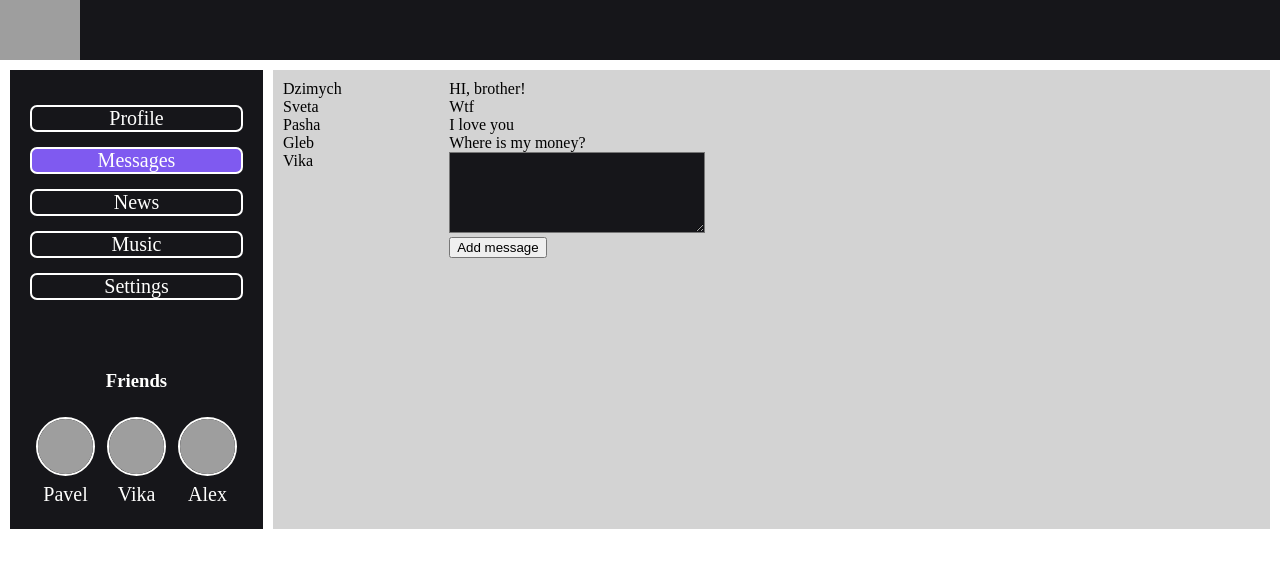
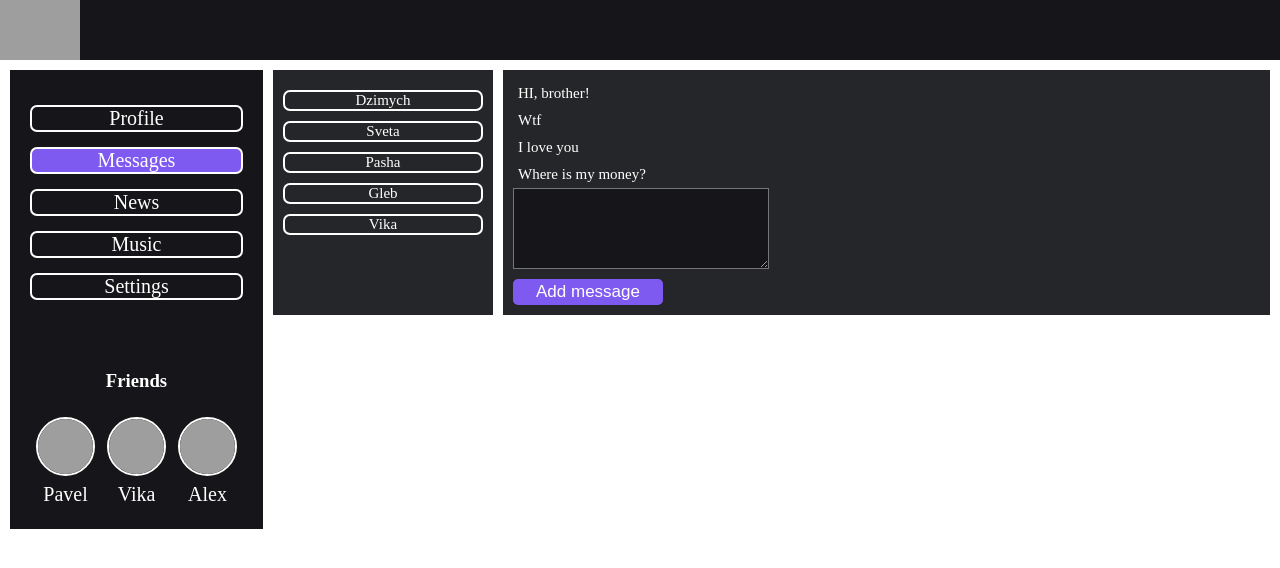
Before and after one commit to SergGrey1992/Social_networc, a React (Create React App) app: page /dialogs in a window 1280 px wide. Shown: the top 568 px of the page. Built offline with nearby package versions, Linux system fonts and the light colour scheme; grey boxes are pictures that could not be loaded.

Commit message:
style profile page

```diff
--- a/src/App.css
+++ b/src/App.css
@@ -13,6 +13,5 @@
 
 .app_wrapper_content {
     grid-area: content;
-    background-color: lightgrey;
     margin-right: 10px;
 }
--- /dev/null
+++ b/src/Components/Dialogs/DialogItem/DialogItem.module.css
@@ -0,0 +1,31 @@
+.wrapperName {
+    display: flex;
+    flex-direction: column;
+    min-width: 200px;
+    text-align: center;
+    background-color: #242629;
+    margin-top: 5px;
+    border-radius: 5px;
+}
+
+.wrapperName a {
+    color: #fffffe;
+    text-decoration: none;
+    border: 2px solid white;
+    margin-top: 5px;
+    display: block;
+    text-align: center;
+    font-size: 15px;
+    border-radius: 7px;
+}
+
+.wrapperName a.activeLink {
+    color: #fffffe;
+    background-color: #7f5af0;
+    border: 2px solid white;
+    font-family: "Lucida Calligraphy", serif;
+}
+
+.wrapperName a:hover {
+    background-color: #a680f0;
+}
--- a/src/Components/Dialogs/DialogItem/DialogItem.tsx
+++ b/src/Components/Dialogs/DialogItem/DialogItem.tsx
@@ -1,18 +1,19 @@
 import React from "react";
-import style from './../Dialogs.module.css';
 import {NavLink} from "react-router-dom";
+import style from "./DialogItem.module.css"
 
-
-type DialogItemPropsType={
-    name:string
-    id:number
+type DialogItemPropsType = {
+  name: string
+  id: number
 }
 
 
 const DialogItem = (props: DialogItemPropsType) => {
-    return <div className={style.dialog}>
-        <NavLink to={"/dialogs/" + props.id}>{props.name}</NavLink>
+  return (
+    <div className={style.wrapperName}>
+      <NavLink activeClassName={style.activeLink}  to={"/dialogs/" + props.id}>{props.name}</NavLink>
     </div>
+  )
 }
 
 export default DialogItem
--- a/src/Components/Dialogs/Dialogs.module.css
+++ b/src/Components/Dialogs/Dialogs.module.css
@@ -5,7 +5,8 @@
 
 .dialogItems {
     padding: 10px;
-
+    background-color: #242629;
+    border-right: 10px solid white;
 }
 
 .dialogItems .active {
@@ -20,8 +21,28 @@
 
 .messages {
     padding: 10px;
+    background-color: #242629;
 }
 
 .message {
+    color: #fffffe;
+    padding: 5px;
+    font-size: 15px;
+}
+.wrapperTextForm {
+    display: flex;
+    flex-direction: column;
+    width: min-content;
+}
 
+.wrapperTextForm button {
+    border-radius: 5px;
+    color: #fffffe;
+    font-size: 17px;
+    border: 2px solid #7f5af0;
+    margin-top: 10px;
+    width: 150px;
+    height: min-content;
+    align-items: center;
+    background-color: #7f5af0;
 }
--- a/src/Components/Dialogs/Dialogs.tsx
+++ b/src/Components/Dialogs/Dialogs.tsx
@@ -1,4 +1,4 @@
-import React, {ChangeEvent, useState} from "react";
+import React, {ChangeEvent,KeyboardEvent, useState} from "react";
 import style from './Dialogs.module.css';
 import DialogItem from "./DialogItem/DialogItem";
 import Messages from "./Messages/Messages";
@@ -15,9 +15,16 @@ const Dialogs = (props: DialogsPropsType) => {
   const onChange = (e: ChangeEvent<HTMLTextAreaElement>) => {
     setValueTextarea(e.currentTarget.value)
   }
+  const onClickHandlerButton = (e: KeyboardEvent<HTMLTextAreaElement>) => {
+      if (e.key === "Enter") {
+        onClickHandler()
+      }
+    }
 
   const onClickHandler = () => {
-        props.dispatch(addMessageActionCreator(valueTextarea))
+    const trimmedValue = valueTextarea.trim()
+    props.dispatch(addMessageActionCreator(trimmedValue))
+
     setValueTextarea("")
   }
 
@@ -26,18 +33,17 @@ const Dialogs = (props: DialogsPropsType) => {
   let messagesElement = props.messagesPage.messages.map(message => <Messages message={message.message}/>)
   return (
     <div className={style.dialogs}>
+
       <div className={style.dialogItems}>
         {dialogsElement}
       </div>
+
       <div className={style.messages}>
         {messagesElement}
         <div>
-                    <div>
-                        <textarea value={valueTextarea} onChange={onChange}/>
-
-                    </div>
-                    <div>
-                        <button onClick={onClickHandler}>Add message</button>
+          <div className={style.wrapperTextForm}>
+            <textarea value={valueTextarea} onChange={onChange} onKeyPress={onClickHandlerButton}/>
+            <button onClick={onClickHandler} >Add message</button>
           </div>
         </div>
       </div>
--- a/src/Components/Profile/MyPosts/MyPosts.tsx
+++ b/src/Components/Profile/MyPosts/MyPosts.tsx
@@ -1,4 +1,4 @@
-import React, {ChangeEvent, useState} from 'react';
+import React, {ChangeEvent, KeyboardEvent, useState} from 'react';
 import style from './MyPosts.module.css';
 import Post from "./Post/Post";
 import {addPostActionCreator, PostType} from '../../../redux/state';
@@ -20,6 +20,12 @@ export const MyPosts = (props:MyPostsPropsType) => {
     setValueTextarea(e.currentTarget.value)
   }
 
+  const onClickHandlerButton = (e: KeyboardEvent<HTMLTextAreaElement>) => {
+    if (e.key === "Enter") {
+      onClickButton()
+    }
+  }
+
   const onClickButton = () => {
     props.dispatch(addPostActionCreator(valueTextarea))
     setValueTextarea("")
@@ -28,7 +34,7 @@ export const MyPosts = (props:MyPostsPropsType) => {
   return <div className={style.wrapperItem}>
     <h3 className={style.styleH3}>----My posts----</h3>
     <div className={style.postAdding}>
-      <textarea value={valueTextarea} onChange={changeTextarea} placeholder={"Накарябай пост =)"}/>
+      <textarea value={valueTextarea} onKeyPress={onClickHandlerButton} onChange={changeTextarea} placeholder={"Накарябай пост =)"}/>
       <button onClick={onClickButton}>Add post</button>
     </div>
     {postsElement}
```
Also changed, not shown: src/Components/Dialogs/Messages/Messages.tsx (+6 -6 lines). Lines whose indentation alone changed are shown as unchanged.
